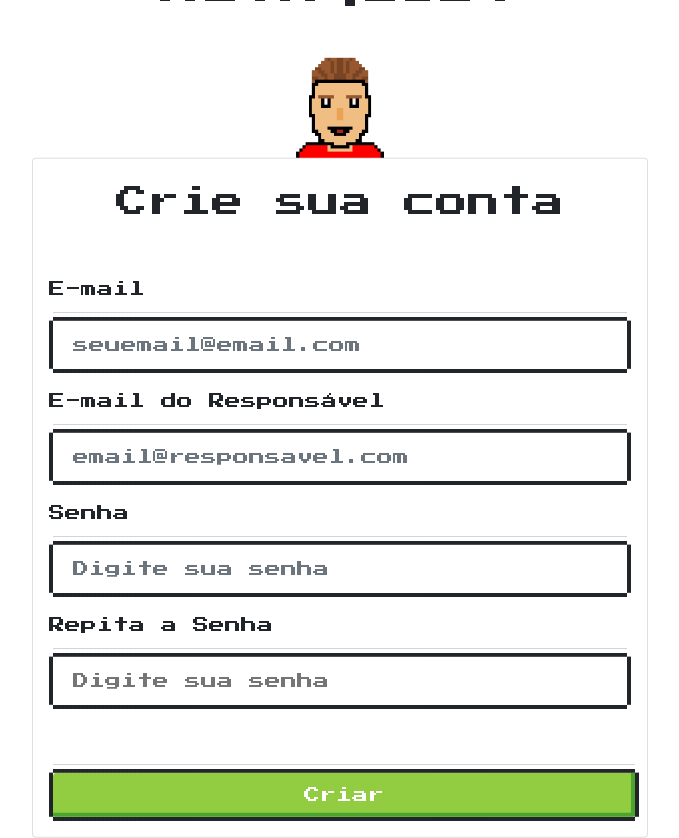
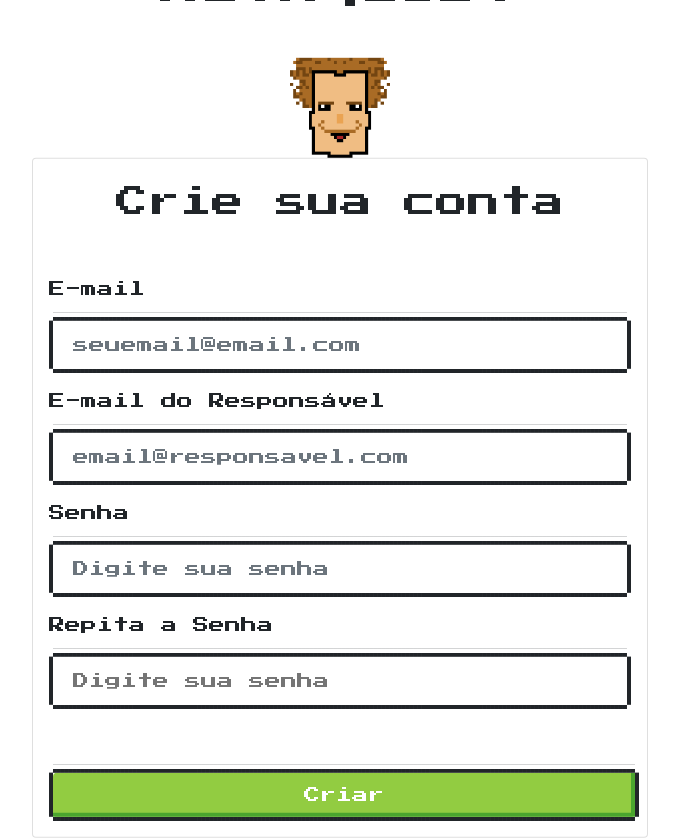
Before and after one commit to omateusborba/PaloAltoChallange, a website: page views/cadastro.html in a window 1280 px wide. Shown: the whole page, without its empty margins (300-979 px from the left). Drawn offline with nearby package versions, Linux system fonts and the light colour scheme.

Commit message:
imagem cadastro

```diff
--- a/views/cadastro.html
+++ b/views/cadastro.html
@@ -18,7 +18,7 @@
         <div class="row">
             <div class="col-6 position-absolute top-50 start-50 translate-middle text-center">
                 <h1 class="mb-5">Mathquest</h1>
-                <img src="../img/New Piskel (1).gif" style="width: 100px;" alt="" srcset="">
+                <img src="../img/New Piskel.gif" style="width: 100px;" alt="" srcset="">
                 <form class="form card card-body" action="#" onsubmit="confereSenha()" method="get" class="form">
                     <h2 class="mt-2">Crie sua conta</h1>
                     <p class="mt-5 text-start">E-mail</p>
```
